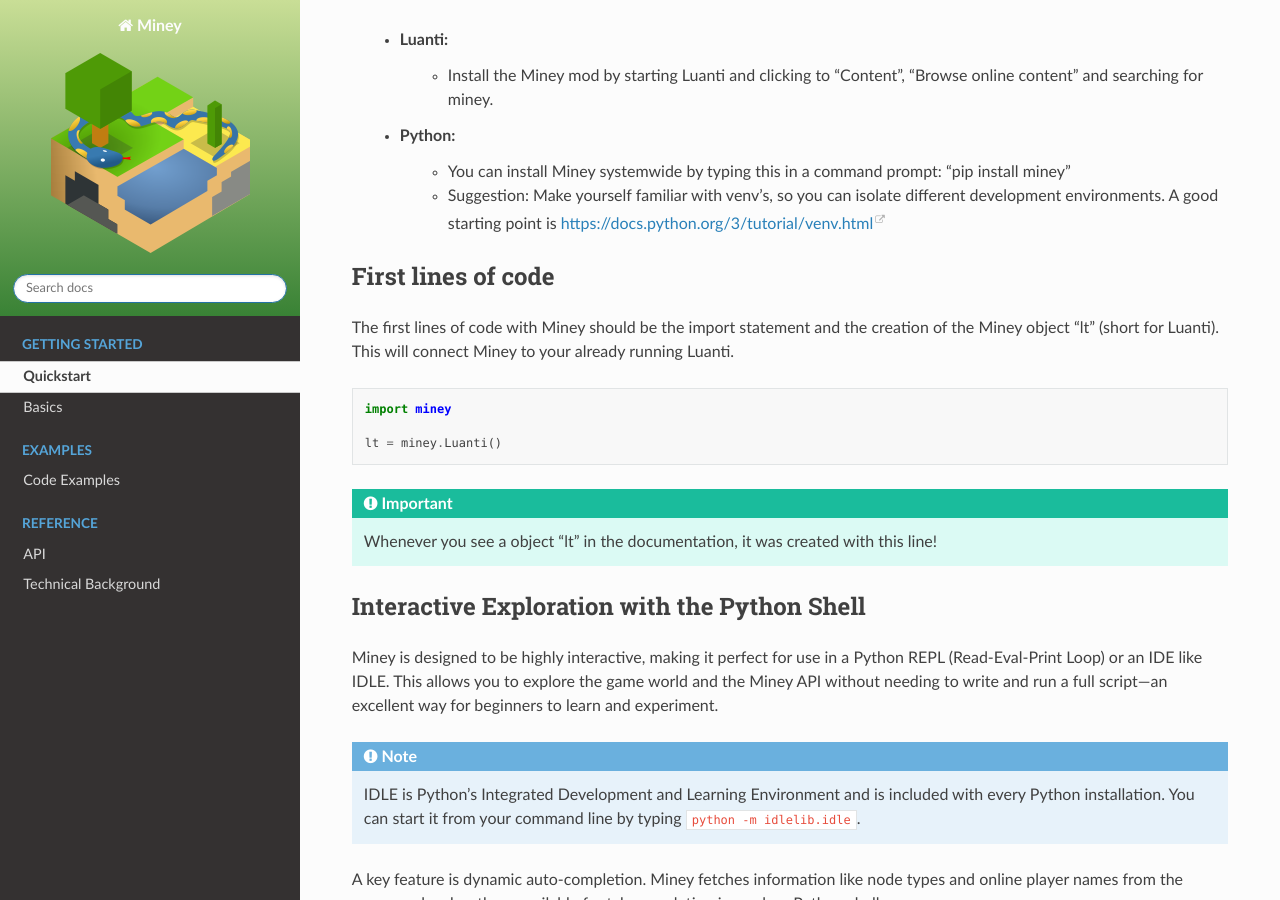
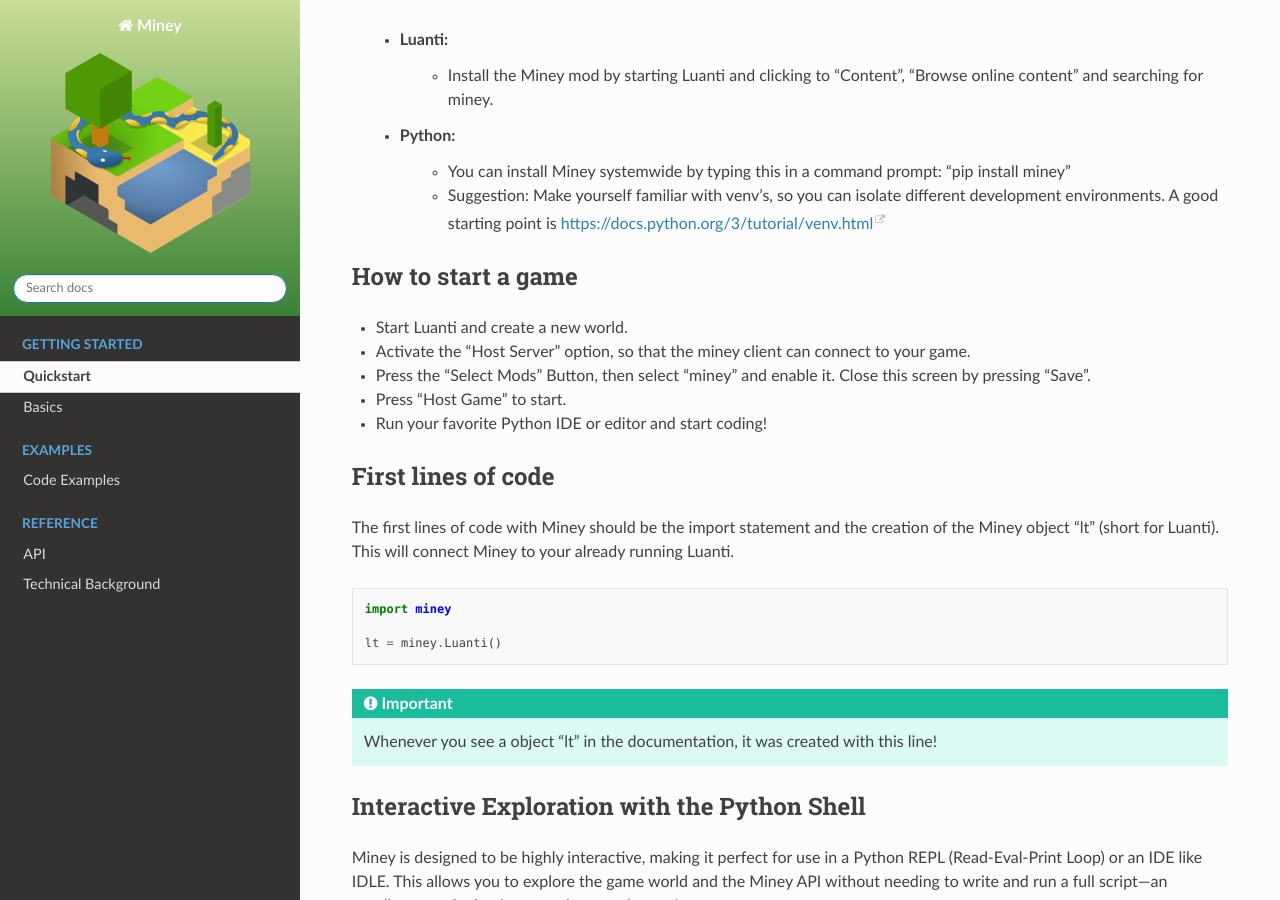
Before and after one commit to miney-py/miney, a Sphinx documentation site: the page built from docs/getting_started/quickstart.rst, in a window 1280 px wide and 900 px high, scrolled down 1170 px. Built offline with Sphinx 7.4.7 and the Read the Docs theme 3.1.0, drawn with Linux system fonts in a browser that asks for light colours.

Commit message:
docs: Update quickstart and README for clarity and consistency

```diff
--- a/docs/getting_started/quickstart.rst
+++ b/docs/getting_started/quickstart.rst
@@ -52,6 +52,15 @@
     * You can install Miney systemwide by typing this in a command prompt: "pip install miney"
     * Suggestion: Make yourself familiar with venv's, so you can isolate different development environments.
       A good starting point is https://docs.python.org/3/tutorial/venv.html
+
+How to start a game
+-------------------
+
+* Start Luanti and create a new world.
+* Activate the "Host Server" option, so that the miney client can connect to your game.
+* Press the "Select Mods" Button, then select "miney" and enable it. Close this screen by pressing "Save".
+* Press "Host Game" to start.
+* Run your favorite Python IDE or editor and start coding!
 
 First lines of code
 -------------------
```
Also changed, not shown: README.md (+4 -2 lines).
